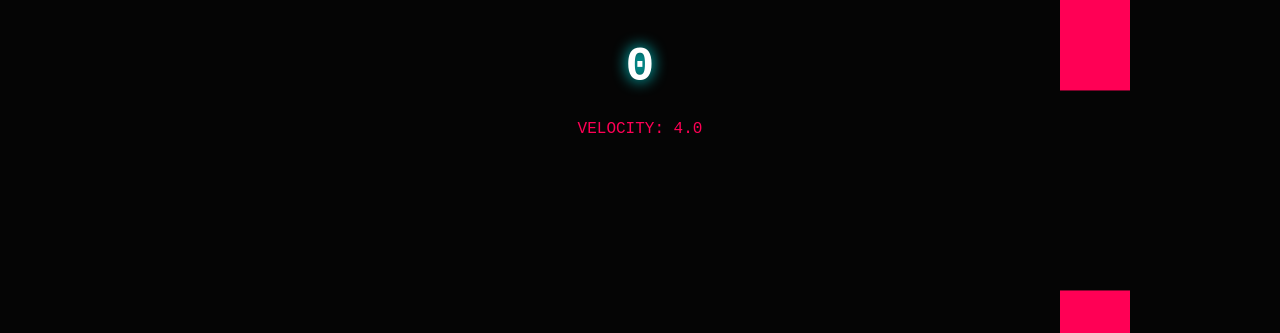
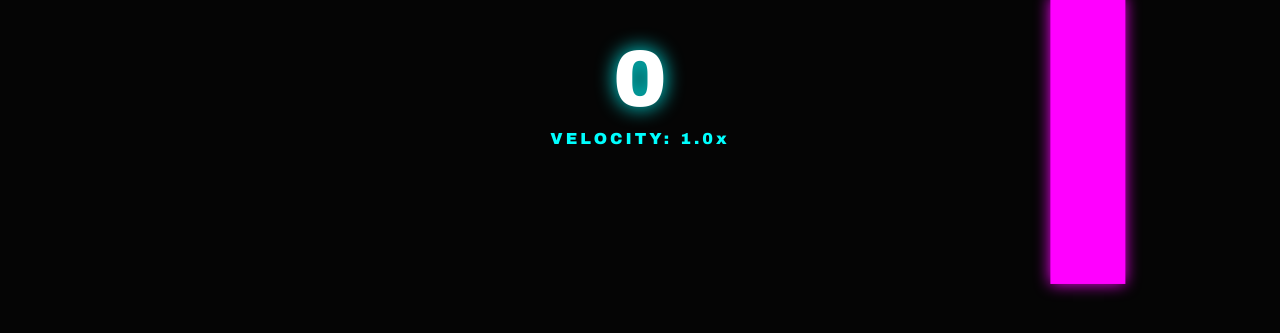
Before and after one commit to ma13vq8-gif/Random, a plain HTML site: page index.html in a window 1280 px wide. Shown: the top 333 px of the page. Drawn offline with Linux system fonts and the light colour scheme.

Commit message:
Refactor HTML and JavaScript for game interface

```diff
--- a/index.html
+++ b/index.html
@@ -3,126 +3,186 @@
 <head>
     <meta charset="UTF-8">
     <meta name="viewport" content="width=device-width, initial-scale=1.0, maximum-scale=1.0, user-scalable=no">
-    <title>FLAPPY BLADE // JSON ACCEL</title>
+    <title>SHING_PRO_V3</title>
     <style>
-        body, html { margin: 0; padding: 0; width: 100%; height: 100%; overflow: hidden; touch-action: none; background: #000; font-family: 'Courier New', monospace; }
+        body, html { margin: 0; padding: 0; width: 100%; height: 100%; overflow: hidden; background: #000; touch-action: none; font-family: 'Arial Black', sans-serif; }
         canvas { display: block; }
-        #ui { position: absolute; top: 5%; width: 100%; text-align: center; color: #fff; font-size: 3rem; font-weight: bold; text-shadow: 0 0 15px #0ff; pointer-events: none; }
-        #speed-tag { position: absolute; top: 15%; width: 100%; text-align: center; color: #ff0055; font-size: 1rem; }
+        #ui-layer { position: absolute; top: 0; left: 0; width: 100%; height: 100%; pointer-events: none; display: flex; flex-direction: column; align-items: center; justify-content: flex-start; padding-top: 5vh; }
+        #score { color: #fff; font-size: 5rem; text-shadow: 0 0 20px #0ff; line-height: 1; }
+        #speed { color: #0ff; font-size: 1rem; letter-spacing: 3px; margin-top: 10px; }
+        #msg { position: absolute; top: 50%; left: 50%; transform: translate(-50%, -50%); color: #fff; text-align: center; display: none; z-index: 20; background: rgba(0,0,0,0.8); padding: 20px; border: 2px solid #f0f; }
     </style>
 </head>
 <body>
 
-    <div id="ui">0</div>
-    <div id="speed-tag">INITIALIZING...</div>
+    <div id="ui-layer">
+        <div id="score">0</div>
+        <div id="speed">VELOCITY: 1.0x</div>
+    </div>
+
+    <div id="msg">
+        <h1 style="color:#f0f; margin:0;">SHATTERED</h1>
+        <p>TAP TO REBOOT SYSTEM</p>
+    </div>
+
     <canvas id="gameCanvas"></canvas>
 
     <script>
-        let cfg = {}; // Loaded from JSON
+        // INTERNAL CONFIG (Equivalent to your JSON)
+        const CFG = {
+            physics: { gravity: 0.26, jump: -6.5, baseSpeed: 4.2, accel: 0.2 },
+            visuals: { pipeW: 75, gap: 200, trailMax: 15 },
+            themes: [
+                { name: "CYBER", bg: "#050505", p: "#f0f", s: "#fff", g: "#0ff" },
+                { name: "SNAKE", bg: "#0a1a0a", p: "#2e7d32", s: "#81C784", g: "#fff" },
+                { name: "BLOOD", bg: "#1a0000", p: "#7f0000", s: "#ff4444", g: "#f00" },
+                { name: "FROST", bg: "#001a2d", p: "#00d4ff", s: "#fff", g: "#fff" },
+                { name: "GOLD",  bg: "#2a1f00", p: "#ffae00", s: "#fffb00", g: "#fff" }
+            ]
+        };
+
         const cvs = document.getElementById('gameCanvas');
         const ctx = cvs.getContext('2d');
-        const scoreUI = document.getElementById('ui');
-        const speedUI = document.getElementById('speed-tag');
+        const scoreUI = document.getElementById('score');
+        const speedUI = document.getElementById('speed');
+        const msgUI = document.getElementById('msg');
 
-        let sword = { x: 70, y: 0, vy: 0, ang: 0 };
+        let themeIdx = 0;
+        let sword = { x: 80, y: 0, vy: 0, ang: 0, trail: [] };
         let pipes = [];
         let score = 0;
         let dead = false;
-        let currentSpeed = 0;
-
-        // FETCH JSON CONFIG
-        async function loadConfig() {
-            try {
-                const response = await fetch('config.json');
-                const data = await response.json();
-                cfg = data;
-                currentSpeed = cfg.physics.baseSpeed;
-                init();
-            } catch (e) {
-                console.error("JSON Load Failed. Ensure you are using a local server or GitHub Pages.");
-                // Fallback config so it doesn't break
-                cfg = { physics: { gravity: 0.25, jumpForce: -5.8, baseSpeed: 4.0, accelerationPerPoint: 0.2 }, dimensions: { pipeGap: 200, pipeWidth: 70, spawnDistance: 350 }};
-                currentSpeed = cfg.physics.baseSpeed;
-                init();
-            }
-        }
+        let frame = 0;
+        let shake = 0;
 
         function init() {
             cvs.width = window.innerWidth;
             cvs.height = window.innerHeight;
             sword.y = cvs.height / 2;
-            run();
+            loop();
+        }
+
+        function reset() {
+            themeIdx = (themeIdx + 1) % CFG.themes.length;
+            score = 0;
+            pipes = [];
+            sword.y = cvs.height / 2;
+            sword.vy = 0;
+            sword.trail = [];
+            frame = 0;
+            dead = false;
+            scoreUI.innerText = "0";
+            msgUI.style.display = "none";
+        }
+
+        function die() {
+            if (dead) return;
+            dead = true;
+            shake = 15;
+            msgUI.style.display = "block";
         }
 
         function update() {
             if (dead) return;
 
-            // THE ACCELERATION LOGIC
-            currentSpeed = cfg.physics.baseSpeed + (score * cfg.physics.accelerationPerPoint);
-            speedUI.innerText = `VELOCITY: ${currentSpeed.toFixed(1)}`;
+            let curSpeed = CFG.physics.baseSpeed + (score * CFG.physics.accel);
+            speedUI.innerText = `VELOCITY: ${(curSpeed/CFG.physics.baseSpeed).toFixed(1)}x`;
 
-            sword.vy += cfg.physics.gravity;
+            // Sword Physics
+            sword.vy += CFG.physics.gravity;
             sword.y += sword.vy;
-            sword.ang = Math.min(Math.PI/4, Math.max(-Math.PI/4, sword.vy * 0.1));
+            sword.ang = Math.atan2(sword.vy, 14);
 
-            // Spawning
-            if (pipes.length === 0 || pipes[pipes.length - 1].x < cvs.width - cfg.dimensions.spawnDistance) {
-                let range = cvs.height - cfg.dimensions.pipeGap - 120;
-                let top = Math.random() * range + 60;
-                pipes.push({ x: cvs.width, t: top, b: top + cfg.dimensions.pipeGap, passed: false });
+            // Trail (Snake-like)
+            sword.trail.push({x: sword.x, y: sword.y, a: sword.ang});
+            if(sword.trail.length > CFG.visuals.trailMax) sword.trail.shift();
+
+            // Pipes
+            if (frame % 90 === 0) {
+                let h = Math.random() * (cvs.height - CFG.visuals.gap - 150) + 75;
+                pipes.push({ x: cvs.width, t: h, b: h + CFG.visuals.gap, passed: false });
             }
 
             pipes.forEach(p => {
-                p.x -= currentSpeed;
-                if (sword.x + 40 > p.x && sword.x < p.x + cfg.dimensions.pipeWidth) {
-                    if (sword.y < p.t || sword.y > p.b) dead = true;
+                p.x -= curSpeed;
+                // Collision
+                if (sword.x + 40 > p.x && sword.x < p.x + CFG.visuals.pipeW) {
+                    if (sword.y < p.t || sword.y > p.b) die();
                 }
+                // Score
                 if (!p.passed && p.x < sword.x) {
                     p.passed = true;
                     score++;
                     scoreUI.innerText = score;
+                    shake = 5;
                 }
             });
 
             if (pipes.length > 0 && pipes[0].x < -100) pipes.shift();
-            if (sword.y > cvs.height || sword.y < 0) dead = true;
+            if (sword.y > cvs.height || sword.y < 0) die();
+            if (shake > 0) shake *= 0.8;
+            frame++;
         }
 
         function draw() {
-            ctx.fillStyle = '#050505';
+            const t = CFG.themes[themeIdx];
+            ctx.setTransform(1, 0, 0, 1, 0, 0);
+            ctx.fillStyle = t.bg;
             ctx.fillRect(0, 0, cvs.width, cvs.height);
 
-            // Draw Pipes
-            ctx.fillStyle = '#ff0055';
+            if (shake > 1) ctx.translate((Math.random()-0.5)*shake, (Math.random()-0.5)*shake);
+
+            // Trail
+            sword.trail.forEach((pos, i) => {
+                ctx.globalAlpha = i / sword.trail.length;
+                ctx.save();
+                ctx.translate(pos.x, pos.y);
+                ctx.rotate(pos.a);
+                ctx.fillStyle = t.g;
+                ctx.fillRect(0, -2, 50, 4);
+                ctx.restore();
+            });
+            ctx.globalAlpha = 1;
+
+            // Pipes
+            ctx.shadowBlur = 15; ctx.shadowColor = t.p;
+            ctx.fillStyle = t.p;
             pipes.forEach(p => {
-                ctx.fillRect(p.x, 0, cfg.dimensions.pipeWidth, p.t);
-                ctx.fillRect(p.x, p.b, cfg.dimensions.pipeWidth, cvs.height);
+                ctx.fillRect(p.x, 0, CFG.visuals.pipeW, p.t);
+                ctx.fillRect(p.x, p.b, CFG.visuals.pipeW, cvs.height);
             });
 
-            // Draw Sword
+            // Sword
             ctx.save();
             ctx.translate(sword.x, sword.y);
             ctx.rotate(sword.ang);
-            ctx.fillStyle = '#fff';
-            ctx.shadowBlur = 15;
-            ctx.shadowColor = '#0ff';
-            ctx.fillRect(0, -4, 55, 8);
+            ctx.shadowBlur = 20; ctx.shadowColor = t.g;
+            ctx.fillStyle = t.s;
+            ctx.fillRect(0, -4, 60, 8); // Blade
+            ctx.fillStyle = t.g;
+            ctx.fillRect(10, -14, 6, 28); // Guard
             ctx.restore();
+
+            ctx.shadowBlur = 0;
         }
 
-        function run() {
+        function loop() {
             update();
             draw();
-            requestAnimationFrame(run);
+            requestAnimationFrame(loop);
         }
 
-        window.addEventListener('touchstart', (e) => {
-            e.preventDefault();
-            if (dead) location.reload();
-            else sword.vy = cfg.physics.jumpForce;
-        });
+        function handleInput(e) {
+            if(e) e.preventDefault();
+            if (dead) reset();
+            else sword.vy = CFG.physics.jump;
+        }
 
-        loadConfig();
+        window.addEventListener('touchstart', handleInput, {passive: false});
+        window.addEventListener('mousedown', (e) => { if(e.button === 0) handleInput(); });
+        window.addEventListener('resize', () => { cvs.width = window.innerWidth; cvs.height = window.innerHeight; });
+
+        init();
     </script>
 </body>
 </html>
```
